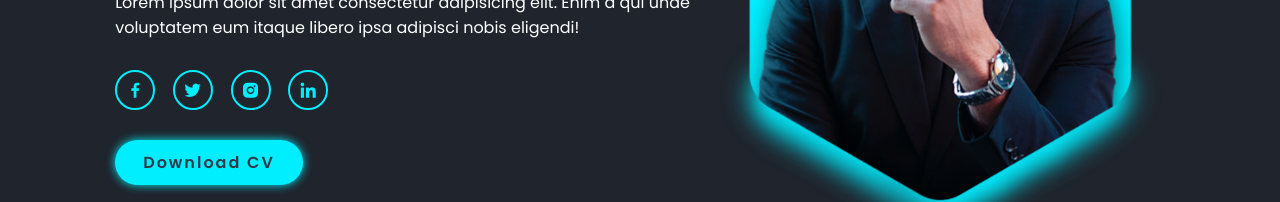
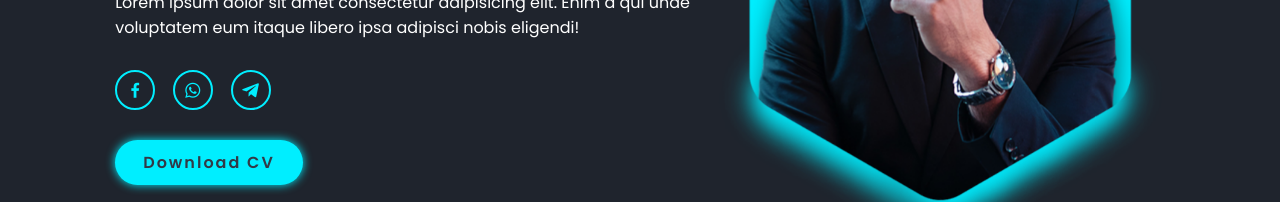
Before and after one commit to divinewilfred/portfolio, a plain HTML site: page index.html in a window 1280 px wide. Shown: the part 441-643 px from the top of the page. Drawn offline with nearby package versions, Linux system fonts and the light colour scheme.

Commit message:
Add files via upload

```diff
--- a/index.html
+++ b/index.html
@@ -73,9 +73,8 @@
       <div class="social-media">
 
         <a href="#"><i class='bx bxl-facebook'></i></i></a>
-        <a href="#"><i class='bx bxl-twitter'></i></i></a>
-        <a href="#"><i class='bx bxl-instagram-alt'></i></i></a>
-        <a href="#"><i class='bx bxl-linkedin'></i> </i></a>
+        <a href="https://Wa.me/+2349158675786"><i class='bx bxl-whatsapp'></i></a>
+        <a href="https://t.me/divinewilfred12"><i class='bx bxl-telegram' ></i></i></a>
 
       </div>
 
```
